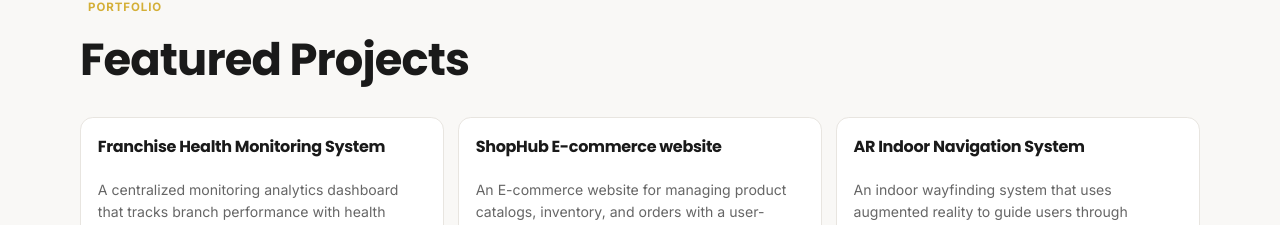
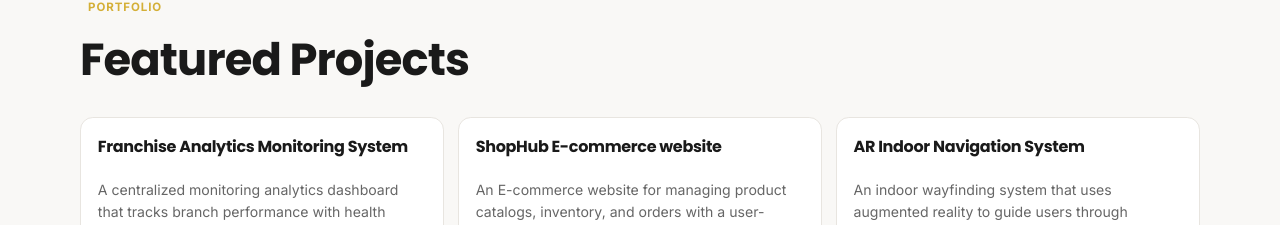
Before and after one commit to skyyy-23/my-web-portfolio, a React (Vite) app: page / in a window 1280 px wide. Shown: the part 1737-1962 px from the top of the page. Built offline with nearby package versions, Linux system fonts and the light colour scheme.

Commit message:
Change the title of first featured project

```diff
--- a/src/App.tsx
+++ b/src/App.tsx
@@ -85,7 +85,7 @@ const skillGroups: SkillGroup[] = [
 
 const projects: Project[] = [
   {
-    title: 'Franchise Health Monitoring System',
+    title: 'Franchise Analytics Monitoring System',
     description:
       'A centralized monitoring analytics dashboard that tracks branch performance with health scores, and operational trends from AI Insights for franchise management.',
     technologies: ['PHP', 'Supabase', 'jQuery', 'GroqL', 'ClickHouse'],
```
